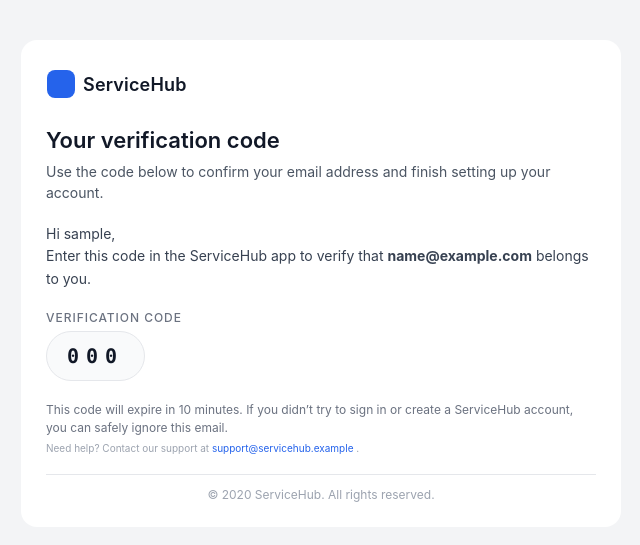
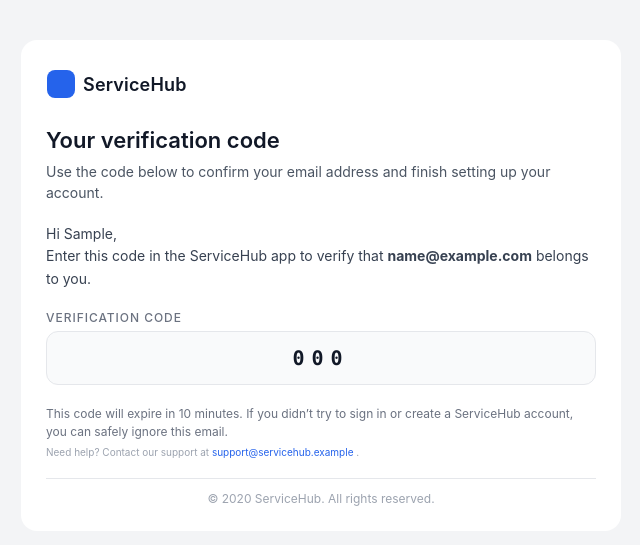
Before and after one commit to ye11ow-banana/main-be, a Python web app: template templates/email-verification.html in a window 1280 px wide. Shown: the top 545 px of the page, without its empty margins (319-959 px from the left). Run offline with Jinja, Linux system fonts and the light colour scheme; the template is opened without the code that fills it: most values are stand-ins (such as "Sample title", 1, 10 or a date in 2020).

Commit message:
Update email verification template and logic for dynamic year and user greeting

```diff
--- a/src/notification/services/email.py
+++ b/src/notification/services/email.py
@@ -1,3 +1,4 @@
+from datetime import datetime
 from pathlib import Path
 
 from fastapi_mail import ConnectionConfig, FastMail, MessageSchema, MessageType
@@ -32,7 +33,7 @@ class EmailNotificationService(INotificationService):
                 "username": user.username,
                 "email": user.email,
                 "verification_code": code,
-                "year": 2025,
+                "year": datetime.now().year,
             },
             subtype=MessageType.html,
         )
--- a/templates/email-verification.html
+++ b/templates/email-verification.html
@@ -89,9 +89,10 @@
       margin: 0 0 20px;
     }
 
-    /* CODE BOX */
+    /* CODE BLOCK – FULL WIDTH */
     .code-wrapper {
       margin: 0 0 20px;
+      width: 100%;
     }
 
     .code-label {
@@ -104,9 +105,9 @@
     }
 
     .code-box {
-      display: inline-block;
-      padding: 12px 20px;
-      border-radius: 999px;
+      width: 100%;
+      padding: 14px 16px;
+      border-radius: 12px;
       background-color: #F9FAFB;
       border: 1px solid #E5E7EB;
       font-size: 20px;
@@ -115,6 +116,8 @@
       font-family: ui-monospace, SFMono-Regular, Menlo, Monaco, Consolas,
         "Liberation Mono", "Courier New", monospace;
       color: #111827;
+      text-align: center;
+      box-sizing: border-box;
     }
 
     /* Meta / info */
@@ -152,14 +155,14 @@
 
       .code-box {
         font-size: 18px;
-        padding: 10px 16px;
+        padding: 12px 12px;
         letter-spacing: 0.3em;
       }
     }
   </style>
 </head>
 
-<!-- INLINE padding here is what gives visible top margin in most email clients -->
+<!-- inline padding -> visual top margin in email clients -->
 <body style="margin:0; padding:40px 0 24px; background-color:#F3F4F6;">
   <table role="presentation" width="100%" cellpadding="0" cellspacing="0">
     <tr>
@@ -186,12 +189,12 @@
               </p>
 
               <p class="email-body-text">
-                Hi {{username}},<br />
+                Hi {{first_name}},<br />
                 Enter this code in the ServiceHub app to verify that
                 <strong>{{email}}</strong> belongs to you.
               </p>
 
-              <!-- CODE -->
+              <!-- CODE FULL WIDTH -->
               <div class="code-wrapper">
                 <p class="code-label">Verification code</p>
                 <div class="code-box">
```
